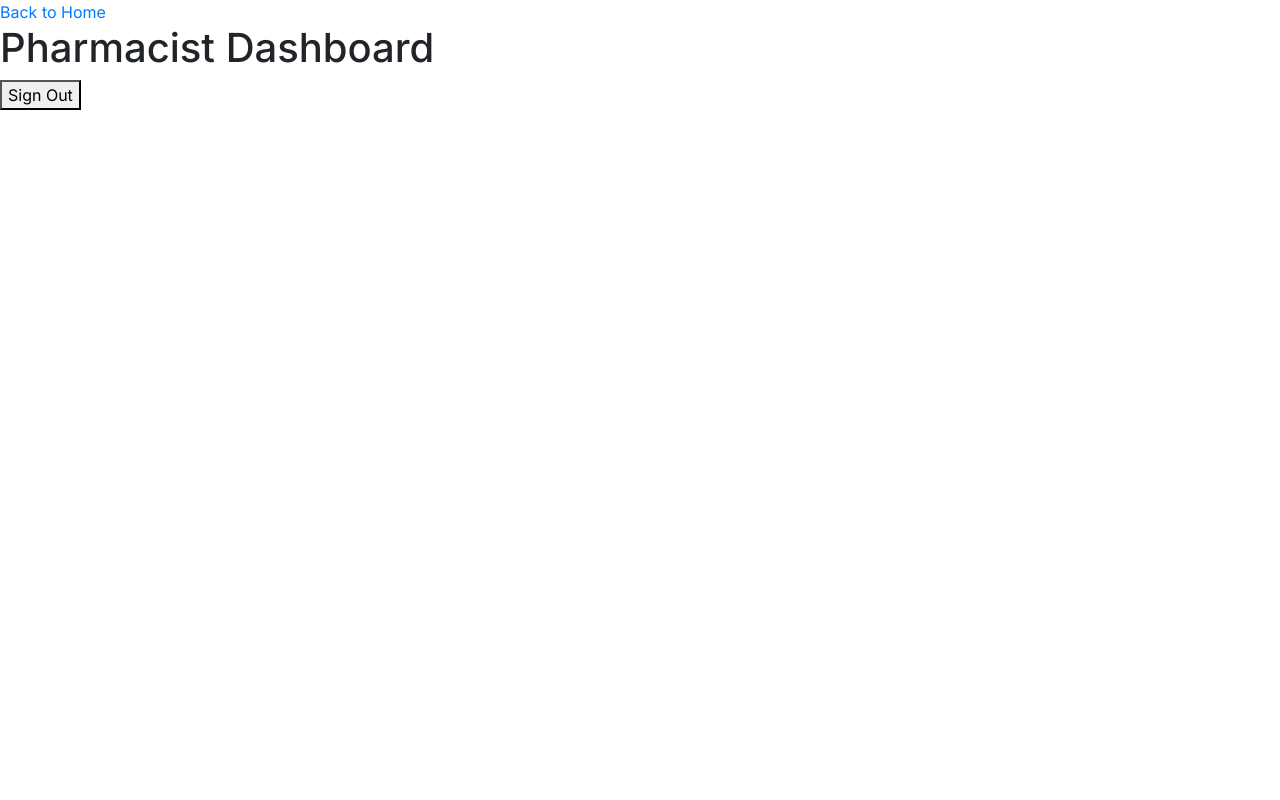
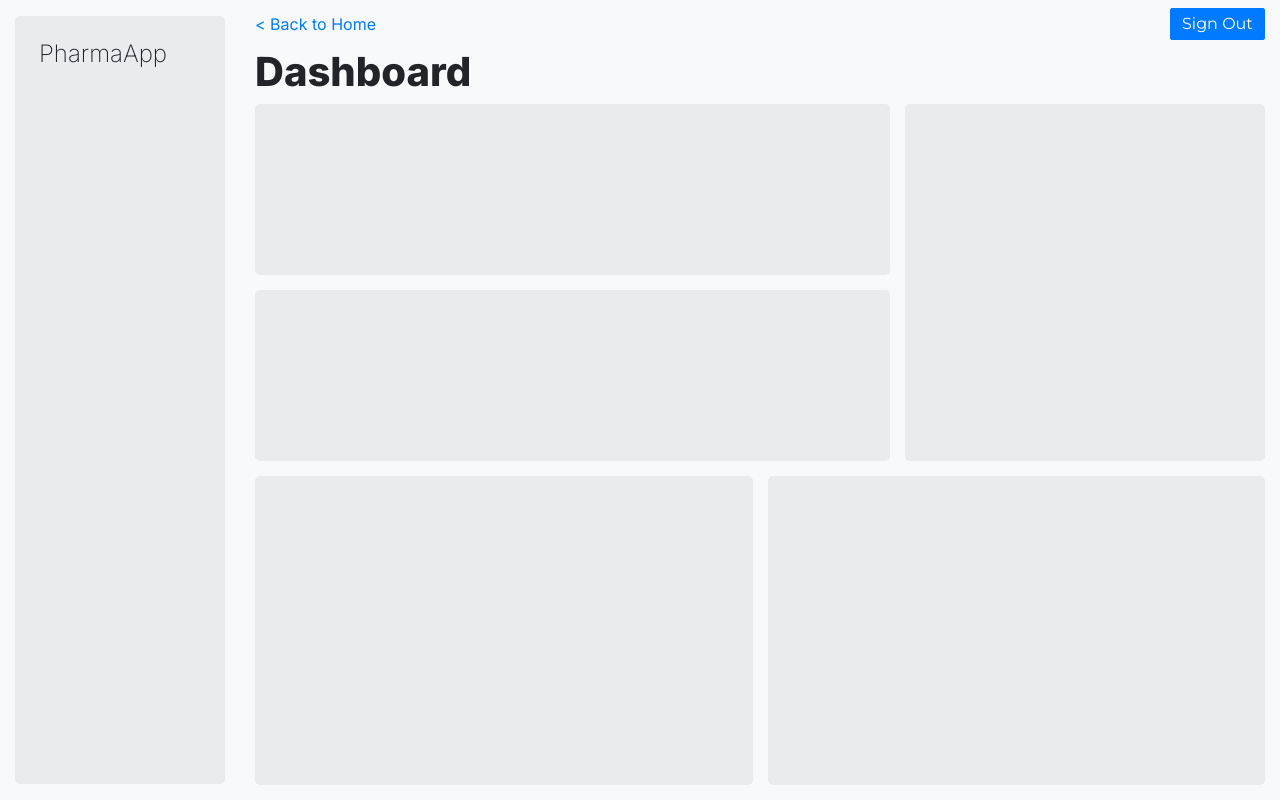
Before and after one commit to NatnaelE/Capstone---PharmaApp, a React (Create React App) app in the folder client/: page /pharmacist in a window 1280 px wide. Built offline with nearby package versions, Linux system fonts and the light colour scheme; sample sign-in values are in the browser's storage.

Commit message:
Dashboard grid and widgets

```diff
--- a/client/src/components/patient/components/NavTop.js
+++ b/client/src/components/patient/components/NavTop.js
@@ -50,7 +50,7 @@ const NavProfile = () => {
   ) : (
     <Row className="fw-200 justify-content-end mx-0">
       <Nav.Link href="/pharmacist" className="pl-0 pr-3">
-        <Button variant="deep-blue" size="sm">Pharmacists</Button>
+        <Button variant="deep-blue" size="sm">Host Your Pharmacy</Button>
       </Nav.Link>
       <Nav.Link href="/login" className="px-2">
         <Button variant="green" size="sm">Log in</Button>
--- a/client/src/components/pharmacist/PharmacistApp.js
+++ b/client/src/components/pharmacist/PharmacistApp.js
@@ -1,19 +1,105 @@
 import React from 'react'
 import { useAuth } from '../../hooks/useAuth'
+import { Container, Jumbotron, Row, Col, Button } from 'react-bootstrap'
 
 const PharmacistApp = () => {
-  let auth = useAuth()
+
 
   return (
-    <div>
-      <a href="/">Back to Home</a>
-      <h1>Pharmacist Dashboard</h1>
-      <button onClick={e => {
-        e.preventDefault()
-        auth.signOut()
-      }}>Sign Out</button>
-    </div>
+   <Dashboard />
   )
 }
 
+const Dashboard = () => {
+  return <Container fluid className="bg-light vh-100">
+    <Row className="h-100">
+      <Col xs={2} md={1} lg={4} xl={3} className="d-flex flex-column">
+        <SideBar />
+      </Col>
+      <Col>
+        <DashboardContent />
+      </Col>
+    </Row>
+  </Container>
+}
+
+const SideBar = () => {
+  return <Jumbotron className="h-100 my-3 p-4" id="sideBar">
+    <h1 className="fw-200">PharmaApp</h1>
+  </Jumbotron>
+}
+
+const DashboardContent = () => {
+  return <Container fluid className="h-100 d-flex flex-column px-0">
+    <DashboardHeader />
+
+    <DashboardRow>
+      <WidgetCol hasNeighbor>
+        <DashboardRow>
+          <WidgetCol>
+            <WidgetContainer />
+          </WidgetCol>
+        </DashboardRow>
+        <DashboardRow>
+          <WidgetCol>
+            <WidgetContainer />
+          </WidgetCol>
+        </DashboardRow>
+      </WidgetCol>
+      <WidgetCol xs={4} md={5} lg={6}>
+        <WidgetContainer />
+      </WidgetCol>
+    </DashboardRow>
+
+    <DashboardRow>
+      <WidgetCol hasNeighbor>
+        <WidgetContainer />
+      </WidgetCol>
+      <WidgetCol>
+        <WidgetContainer />
+      </WidgetCol>
+    </DashboardRow>
+  </Container>
+}
+
+const DashboardHeader = () => {
+  let auth = useAuth()
+
+  return <>
+    <Row className="my-2 justify-content-between align-items-center">
+      <Col xs={"auto"}><a href="/">{'<'} Back to Home</a></Col>
+      <Col xs={"auto"}><Button onClick={e => {
+          e.preventDefault()
+          auth.signOut()
+        }}>Sign Out</Button>
+      </Col>
+    </Row>
+    <Row>
+      <Col>
+        <h1 className="fw-800">Dashboard</h1>
+      </Col>
+    </Row>
+  </>
+}
+
+const DashboardRow = ({children, css, ...rest}) => {
+  return <Row {...rest}
+    className={"flex-grow-1 " + (css ? css : '')}>{children}</Row>
+}
+
+const WidgetCol = ({children, css, hasNeighbor, ...rest}) => {
+  const style =
+    // {}
+    { paddingRight: hasNeighbor ? '0' : '15px' }
+  return <Col {...rest} style={style}
+    className={"d-flex flex-column " + (css ? css : '')}>{children}</Col>
+}
+
+const WidgetContainer = ({children, css, ...rest}) => {
+  const style = { marginBottom: '15px' }
+  // const style = {}
+  return <Jumbotron {...rest} style={style}
+    className={"h-100 p-3 " + (css ? css : '')}>{children}</Jumbotron>
+}
+
 export default PharmacistApp
--- a/client/src/styles/custom.scss
+++ b/client/src/styles/custom.scss
@@ -14,6 +14,9 @@ $theme-colors: (
   "green": #00CBA6,
   "mellow-yellow": #FFC478,
 );
+
+$grid-columns: 16;
+$grid-row-columns: 8;
 
 // $headings-font-family: 'Inter';
 $input-btn-font-family: 'Montserrat', sans-serif;
@@ -40,6 +43,7 @@ $btn-border-radius-sm: 2px;
 }
 
 @import './fonts.scss';
+@import './dashboard.scss';
 
 // Import Bootstrap
 @import '~bootstrap/scss/bootstrap.scss';
--- /dev/null
+++ b/client/src/styles/dashboard.scss
@@ -0,0 +1,10 @@
+@mixin side-bar {
+
+  h1 {
+    font-size: 1.5rem;
+  }
+}
+
+#sideBar {
+  @include side-bar;
+}
```
